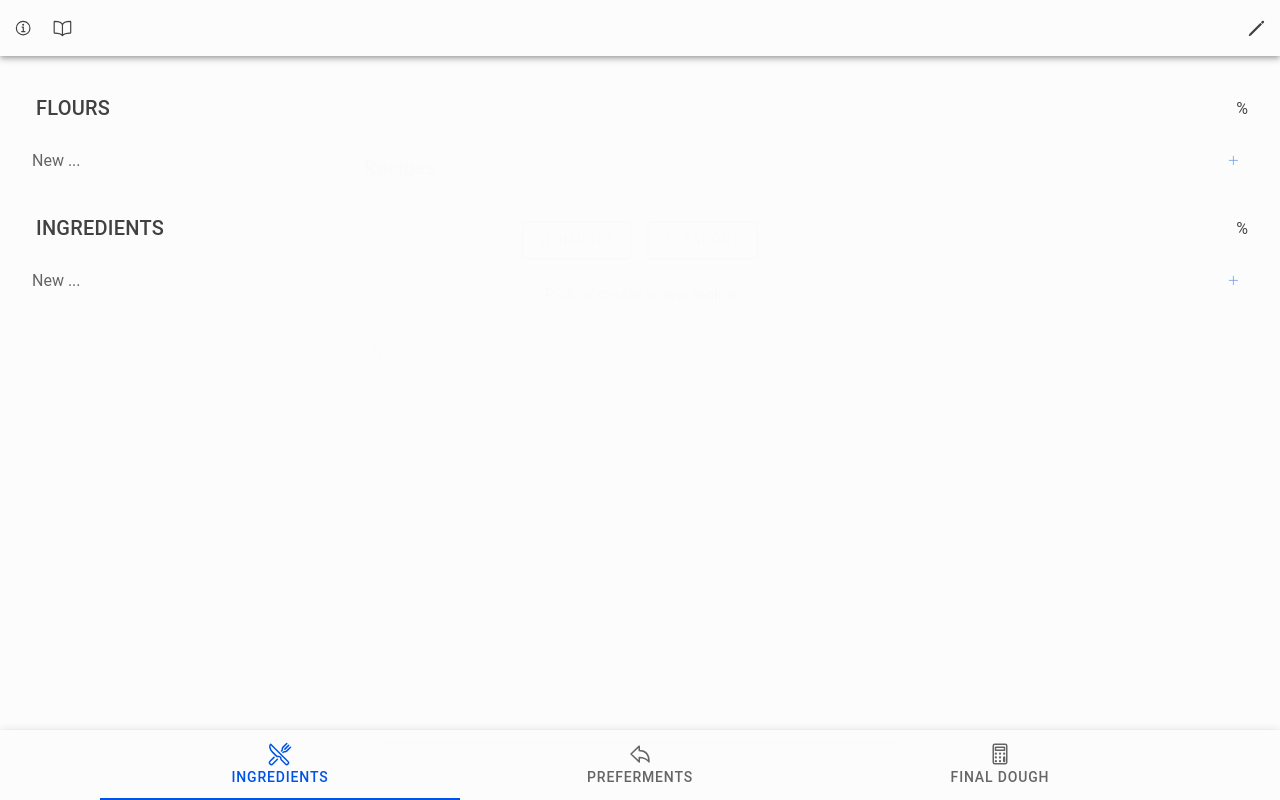
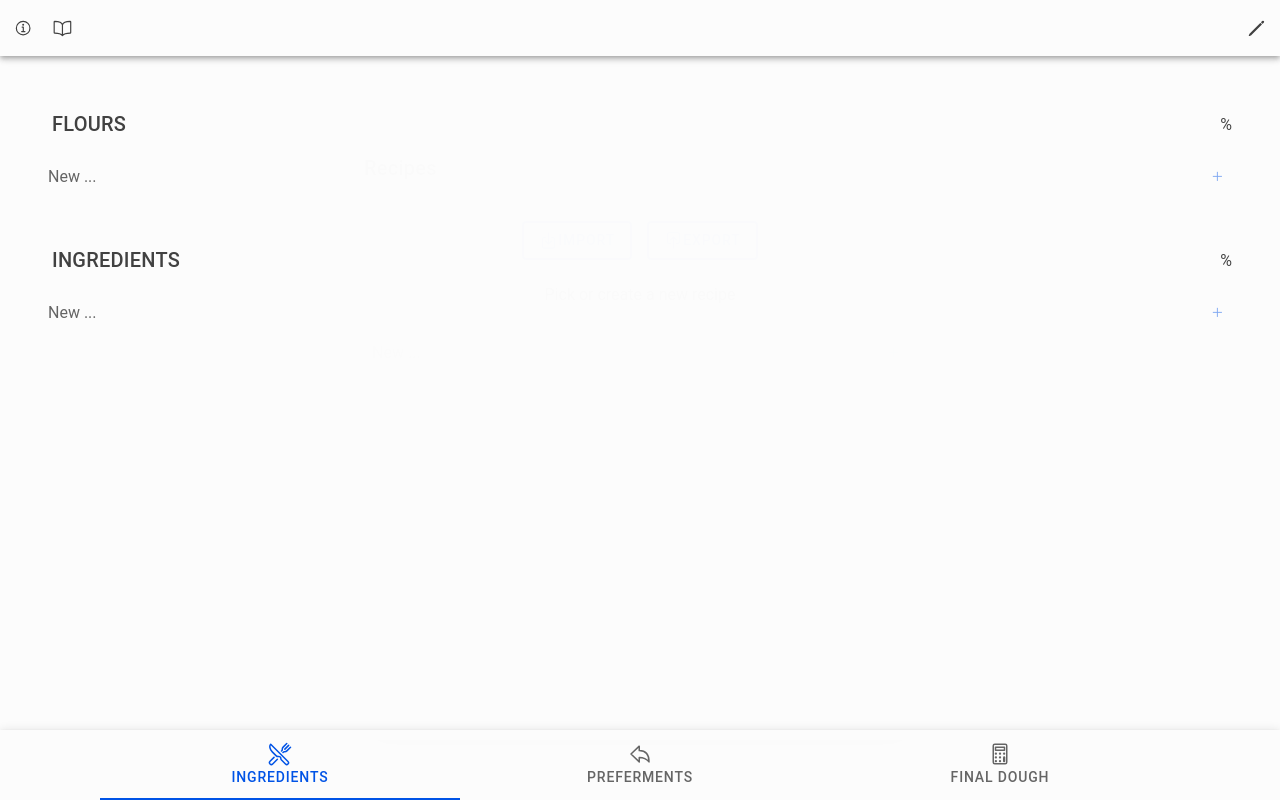
Before and after one commit to visciang/bpc-ionic-react, a React (Vite) app: page / in a window 1280 px wide. Built offline with nearby package versions, Linux system fonts and the light colour scheme.

Commit message:
"inset" List style

```diff
--- a/package.json
+++ b/package.json
@@ -1,7 +1,7 @@
 {
   "name": "bpc",
   "private": true,
-  "version": "1.2.0",
+  "version": "1.2.1",
   "type": "module",
   "scripts": {
     "dev": "VITE_GIT_SHA=$(git rev-parse HEAD) vite",
--- a/src/components/IngredientsPercentageList.tsx
+++ b/src/components/IngredientsPercentageList.tsx
@@ -52,7 +52,7 @@ export default function IngredientsPercentageList({
   );
 
   return (
-    <IonList lines="none">
+    <IonList lines="none" inset={true}>
       <IngredientsTitleToolbar title={title} showPercentageLabel={true} />
       <IonReorderGroup disabled={!editable} onIonItemReorder={onIngredientReorder}>
         {[...ingredients].map(([name, value]) => (
--- a/src/components/IngredientsWeightList.tsx
+++ b/src/components/IngredientsWeightList.tsx
@@ -26,7 +26,7 @@ export default function IngredientsWeightList({
   }
 
   return (
-    <IonList lines="none">
+    <IonList lines="none" inset={true}>
       <IngredientsTitleToolbar title={title} showPercentageLabel={false} />
       <IonGrid>
         <IonRow>
--- a/src/components/PrefermentPercentageList.tsx
+++ b/src/components/PrefermentPercentageList.tsx
@@ -135,7 +135,7 @@ export default function PrefermentPercentageList({
   );
 
   return (
-    <IonList lines="none">
+    <IonList lines="none" inset={true}>
       <IngredientsTitleToolbar
         title={name}
         onDelete={editable ? _onPrefermentDelete : undefined}
```
Also changed, not shown: 1 other file (tests, documents, lock files or other folders).
